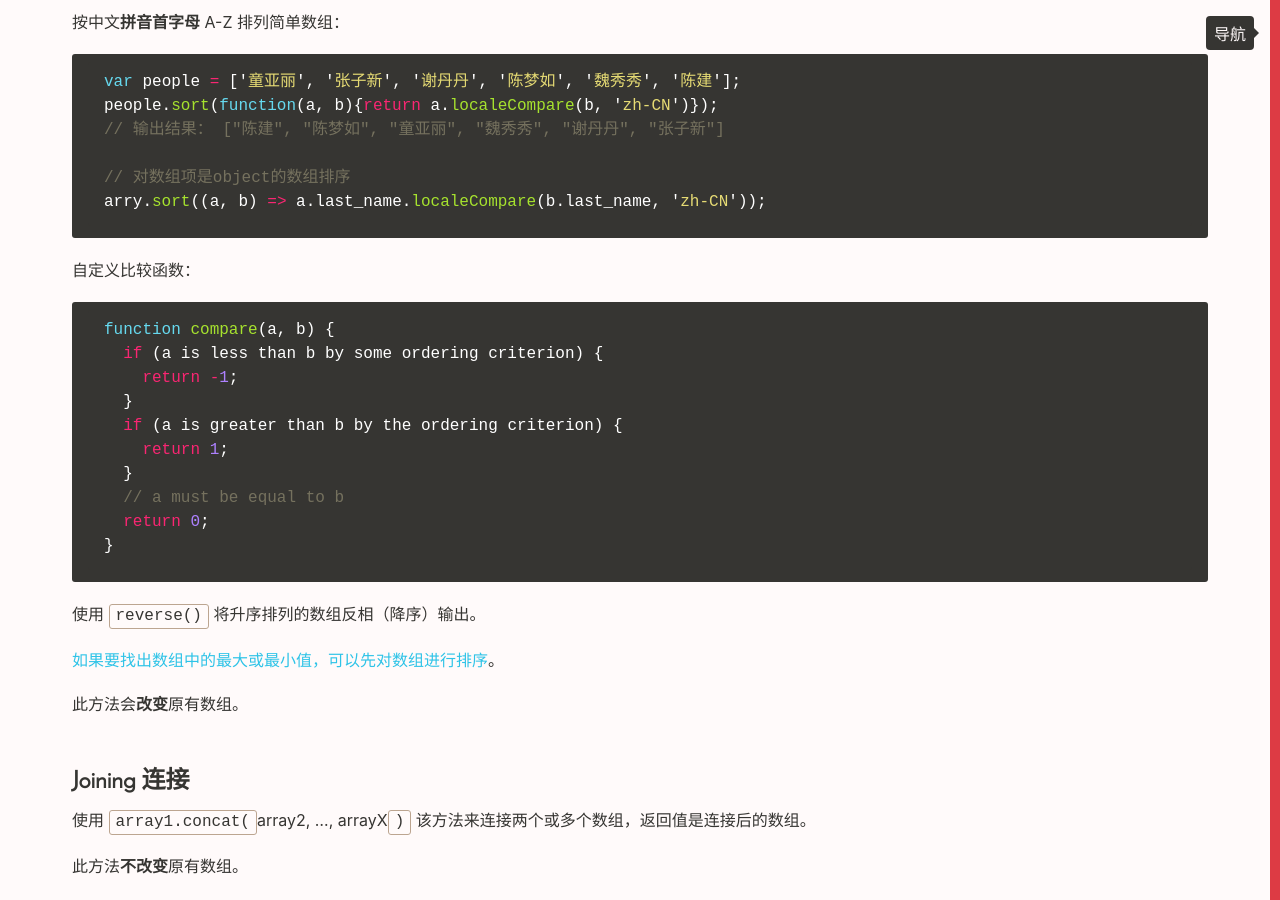
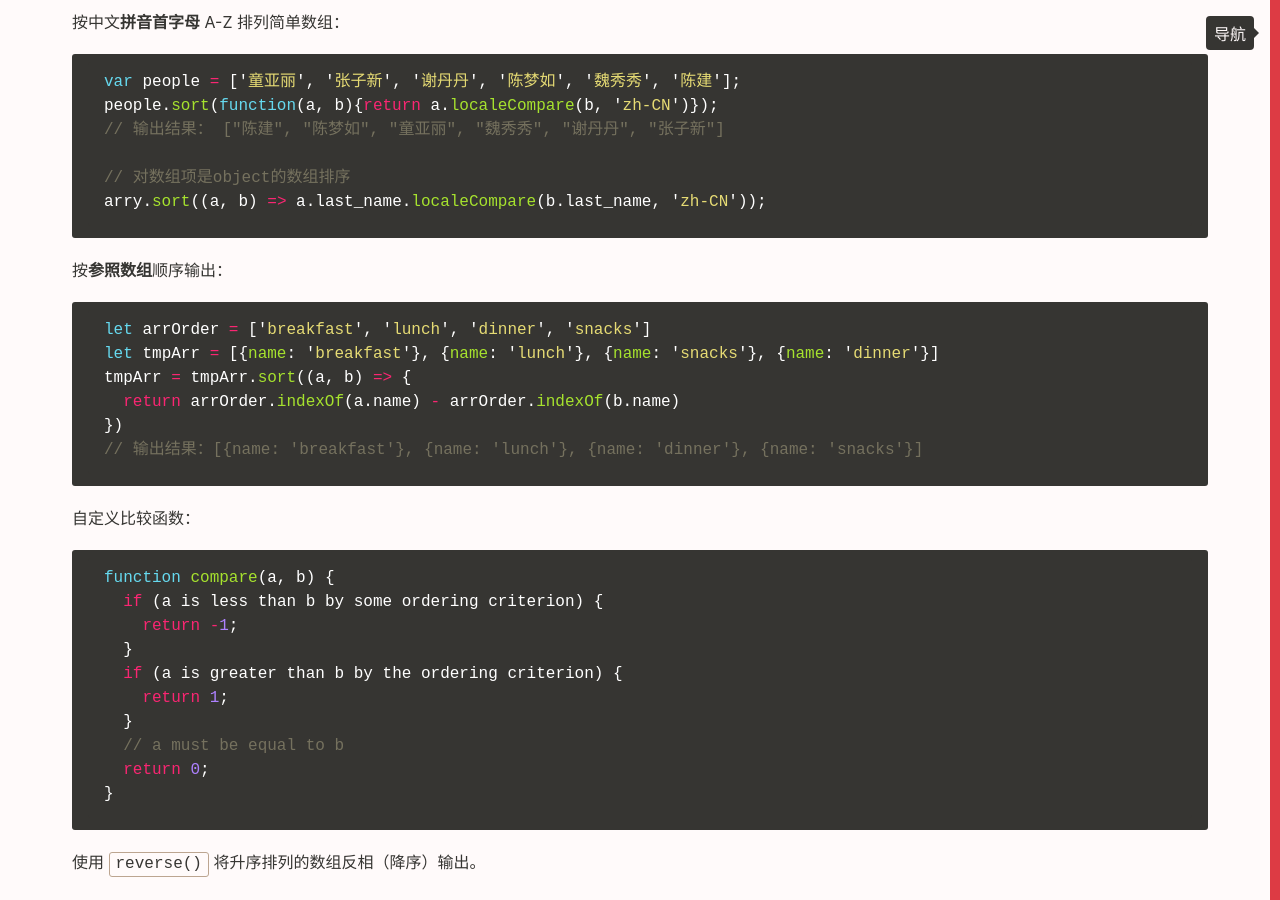
Before and after one commit to Vivi-wu/dive-into-web, a Jekyll site: the page built from _posts/2015-05-06-JavaScript-Arrays.markdown, in a window 1280 px wide and 900 px high, scrolled down 4901 px. Built offline with Jekyll 4.4.1, drawn with Linux system fonts in a browser that asks for light colours; some of the changed text lies outside the part shown.

Commit message:
update Array sort

````diff
--- a/_posts/2015-05-06-JavaScript-Arrays.markdown
+++ b/_posts/2015-05-06-JavaScript-Arrays.markdown
@@ -182,6 +182,17 @@ people.sort(function(a, b){return a.localeCompare(b, 'zh-CN')});
 arry.sort((a, b) => a.last_name.localeCompare(b.last_name, 'zh-CN'));
 ```
 
+按**参照数组**顺序输出：
+
+```js
+let arrOrder = ['breakfast', 'lunch', 'dinner', 'snacks']
+let tmpArr = [{name: 'breakfast'}, {name: 'lunch'}, {name: 'snacks'}, {name: 'dinner'}]
+tmpArr = tmpArr.sort((a, b) => {
+  return arrOrder.indexOf(a.name) - arrOrder.indexOf(b.name)
+})
+// 输出结果：[{name: 'breakfast'}, {name: 'lunch'}, {name: 'dinner'}, {name: 'snacks'}]
+```
+
 自定义比较函数：
 
 ```js
@@ -287,9 +298,10 @@ arryB.forEach(index => arryA.splice(index, 1))
 #### 数组去重
 
 `Set` 对象允许我们存储任何数据类型的唯一值，whether primitive values or object references.
-注意数组项为object时，不要使用此方法。
 
 ```js
-const a = [...new Set([1, 6].concat([1, 2, 3, 3, 2, 4, 5]))]
-// [1, 6, 2, 3, 4, 5]
+// 在 Set 和 Array 之间转换
+const mySet = new Set([1, 2, 3, 4]);
+console.log(mySet.size); // 4
+console.log([...mySet]); // [1, 2, 3, 4]
 ```
````
